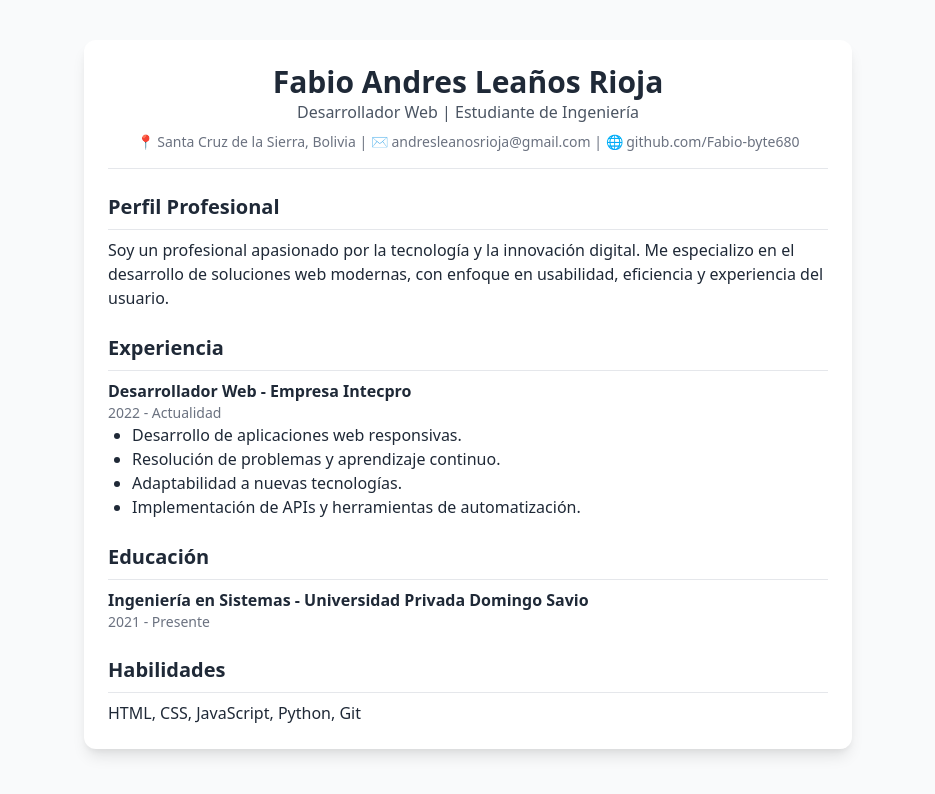
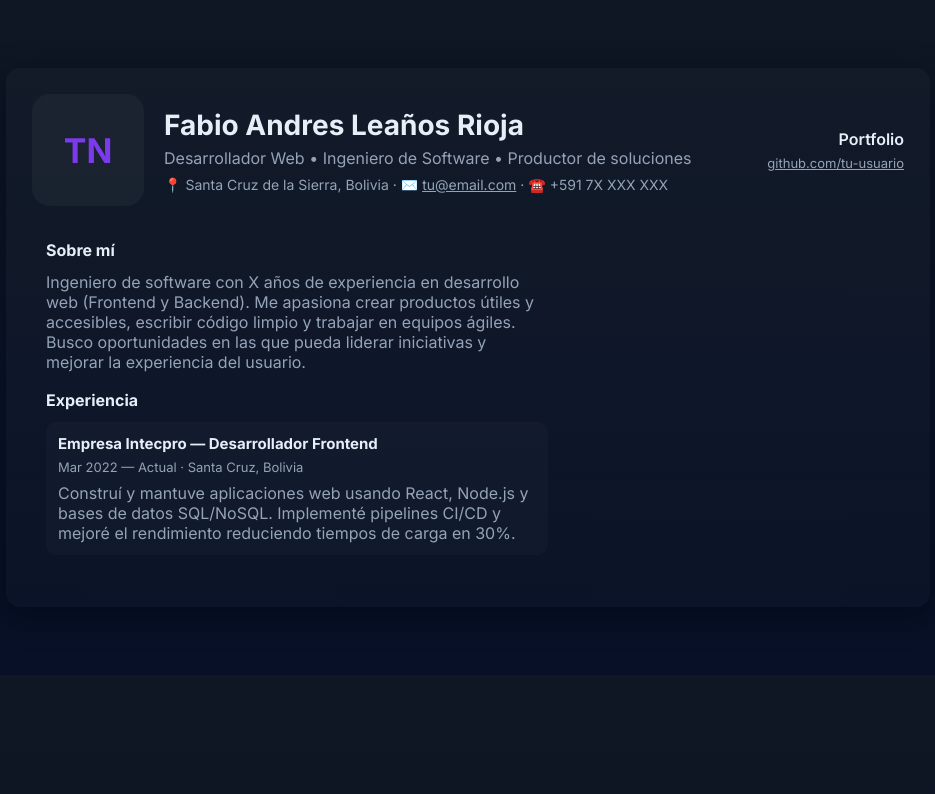
Before and after one commit to Fabio-byte680/Fabio-byte680.github.io, a plain HTML site: page index.html in a window 1280 px wide. Shown: the whole page, without its empty margins (172-1107 px from the left). Drawn offline with nearby package versions, Linux system fonts and the light colour scheme.

Commit message:
Update index.html

```diff
--- a/index.html
+++ b/index.html
@@ -1,53 +1,89 @@
-<!DOCTYPE html>
+<!doctype html>
 <html lang="es">
 <head>
-  <meta charset="UTF-8">
-  <meta name="viewport" content="width=device-width, initial-scale=1.0">
-  <title>Currículum - Fabio Andres Leaños Rioja</title>
-  <link href="https://cdn.jsdelivr.net/npm/tailwindcss@2.2.19/dist/tailwind.min.css" rel="stylesheet">
+<meta charset="utf-8">
+<meta name="viewport" content="width=device-width,initial-scale=1">
+<title>Currículum — Fabio Andres Leaños Rioja</title>
+<meta name="description" content="Currículum vitae de Tu Nombre">
+<link rel="preconnect" href="https://fonts.googleapis.com">
+<link rel="preconnect" href="https://fonts.gstatic.com" crossorigin>
+<link href="https://fonts.googleapis.com/css2?family=Inter:wght@300;400;600;700;800&display=swap" rel="stylesheet">
+<style>
+:root{
+--bg:#0f1724; /* azul muy oscuro */
+--card:#0b1220;
+--muted:#94a3b8;
+--accent:#7c3aed;
+--glass: rgba(255,255,255,0.04);
+}
+*{box-sizing:border-box}
+body{font-family:Inter, system-ui, -apple-system, "Segoe UI", Roboto, "Helvetica Neue", Arial; margin:0; background:linear-gradient(180deg,var(--bg),#071026); color:#e6eef8; -webkit-font-smoothing:antialiased; -moz-osx-font-smoothing:grayscale;}
+.container{max-width:980px; margin:40px auto; padding:28px;}
+.card{background:linear-gradient(180deg, rgba(255,255,255,0.02), rgba(255,255,255,0.01)); border-radius:14px; padding:26px; box-shadow:0 8px 30px rgba(2,6,23,0.6);}
+header{display:flex; gap:20px; align-items:center;}
+.avatar{width:112px; height:112px; border-radius:18px; background:var(--glass); display:flex; align-items:center; justify-content:center; font-weight:700; font-size:34px; color:var(--accent);}
+h1{margin:0; font-size:28px;}
+.role{color:var(--muted); margin-top:6px;}
+.top-right{margin-left:auto; text-align:right}
+.contact{color:var(--muted); font-size:14px}
+
+
+main{display:grid; grid-template-columns:1fr 320px; gap:22px; margin-top:20px}
+.section{background:transparent; padding:14px; border-radius:10px}
+.section h2{font-size:16px; margin:0 0 12px 0}
+.about p{color:var(--muted); margin:0}
+
+
+/* Experience, Projects list */
+.item{padding:12px; border-radius:10px; background:rgba(255,255,255,0.02); margin-bottom:12px}
+.item h3{margin:0; font-size:15px}
+.item .meta{color:var(--muted); font-size:13px; margin-top:6px}
+ul.skills{list-style:none; padding:0; display:flex; flex-wrap:wrap; gap:8px; margin:0}
+ul.skills li{background:rgba(255,255,255,0.03); padding:6px 10px; border-radius:999px; font-size:13px; color:var(--muted)}
+
+
+/* Sidebar */
+aside .card{padding:16px}
+.progress{height:8px; background:rgba(255,255,255,0.04); border-radius:999px; overflow:hidden}
+.progress > i{display:block; height:100%; background:linear-gradient(90deg,var(--accent),#4f46e5)}
+
+
+footer{margin-top:18px; text-align:center; color:var(--muted); font-size:13px}
+
+
+/* Responsive */
+@media (max-width:880px){
+main{grid-template-columns:1fr;}
+.top-right{margin-left:0; text-align:left}
+header{flex-direction:row}
+}
+</style>
 </head>
-<body class="bg-gray-50 text-gray-800 font-sans">
-  <div class="max-w-3xl mx-auto p-6 bg-white shadow-lg rounded-xl mt-10">
-    <header class="text-center border-b pb-4 mb-6">
-      <h1 class="text-3xl font-bold">Fabio Andres Leaños Rioja</h1>
-      <p class="text-gray-600">Desarrollador Web | Estudiante de Ingeniería</p>
-      <p class="text-sm text-gray-500 mt-2">📍 Santa Cruz de la Sierra, Bolivia | ✉️ andresleanosrioja@gmail.com | 🌐 github.com/Fabio-byte680</p>
-    </header>
+<body>
+<div class="container">
+<div class="card">
+<header>
+<div class="avatar">TN</div>
+<div>
+<h1>Fabio Andres Leaños Rioja</h1>
+<div class="role">Desarrollador Web • Ingeniero de Software • Productor de soluciones</div>
+<div class="contact" style="margin-top:8px">📍 Santa Cruz de la Sierra, Bolivia · ✉️ <a href="mailto:tu@email.com" style="color:inherit; text-decoration:underline;">tu@email.com</a> · ☎️ +591 7X XXX XXX</div>
+</div>
+<div class="top-right">
+<div style="font-weight:600">Portfolio</div>
+<div style="color:var(--muted); font-size:13px;margin-top:6px"><a href="#" style="color:inherit; text-decoration:underline">github.com/tu-usuario</a></div>
+</div>
+</header>
 
-    <section class="mb-6">
-      <h2 class="text-xl font-semibold border-b pb-2 mb-2">Perfil Profesional</h2>
-      <p>
-        Soy un profesional apasionado por la tecnología y la innovación digital.
-        Me especializo en el desarrollo de soluciones web modernas, con enfoque en usabilidad, eficiencia y experiencia del usuario.
-      </p>
-    </section>
 
-    <section class="mb-6">
-      <h2 class="text-xl font-semibold border-b pb-2 mb-2">Experiencia</h2>
-      <div>
-        <h3 class="font-semibold">Desarrollador Web - Empresa Intecpro</h3>
-        <p class="text-sm text-gray-500">2022 - Actualidad</p>
-        <ul class="list-disc ml-6">
-          <li>Desarrollo de aplicaciones web responsivas.</li>
-          <li>Resolución de problemas y aprendizaje continuo.</li>
-          <li>Adaptabilidad a nuevas tecnologías.</li>
-          <li>Implementación de APIs y herramientas de automatización.</li>
-        </ul>
-      </div>
-    </section>
+<main>
+<section class="section about">
+<h2>Sobre mí</h2>
+<p>Ingeniero de software con X años de experiencia en desarrollo web (Frontend y Backend). Me apasiona crear productos útiles y accesibles, escribir código limpio y trabajar en equipos ágiles. Busco oportunidades en las que pueda liderar iniciativas y mejorar la experiencia del usuario.</p>
 
-    <section class="mb-6">
-      <h2 class="text-xl font-semibold border-b pb-2 mb-2">Educación</h2>
-      <div>
-        <h3 class="font-semibold">Ingeniería en Sistemas - Universidad Privada Domingo Savio</h3>
-        <p class="text-sm text-gray-500">2021 - Presente</p>
-      </div>
-    </section>
 
-    <section>
-      <h2 class="text-xl font-semibold border-b pb-2 mb-2">Habilidades</h2>
-      <p>HTML, CSS, JavaScript, Python, Git</p>
-    </section>
-  </div>
-</body>
-</html>
+<h2 style="margin-top:18px">Experiencia</h2>
+<article class="item">
+<h3>Empresa Intecpro — Desarrollador Frontend</h3>
+<div class="meta">Mar 2022 — Actual · Santa Cruz, Bolivia</div>
+<p style="color:var(--muted); margin-top:8px;">Construí y mantuve aplicaciones web usando React, Node.js y bases de datos SQL/NoSQL. Implementé pipelines CI/CD y mejoré el rendimiento reduciendo tiempos de carga en 30%.</p>
```
